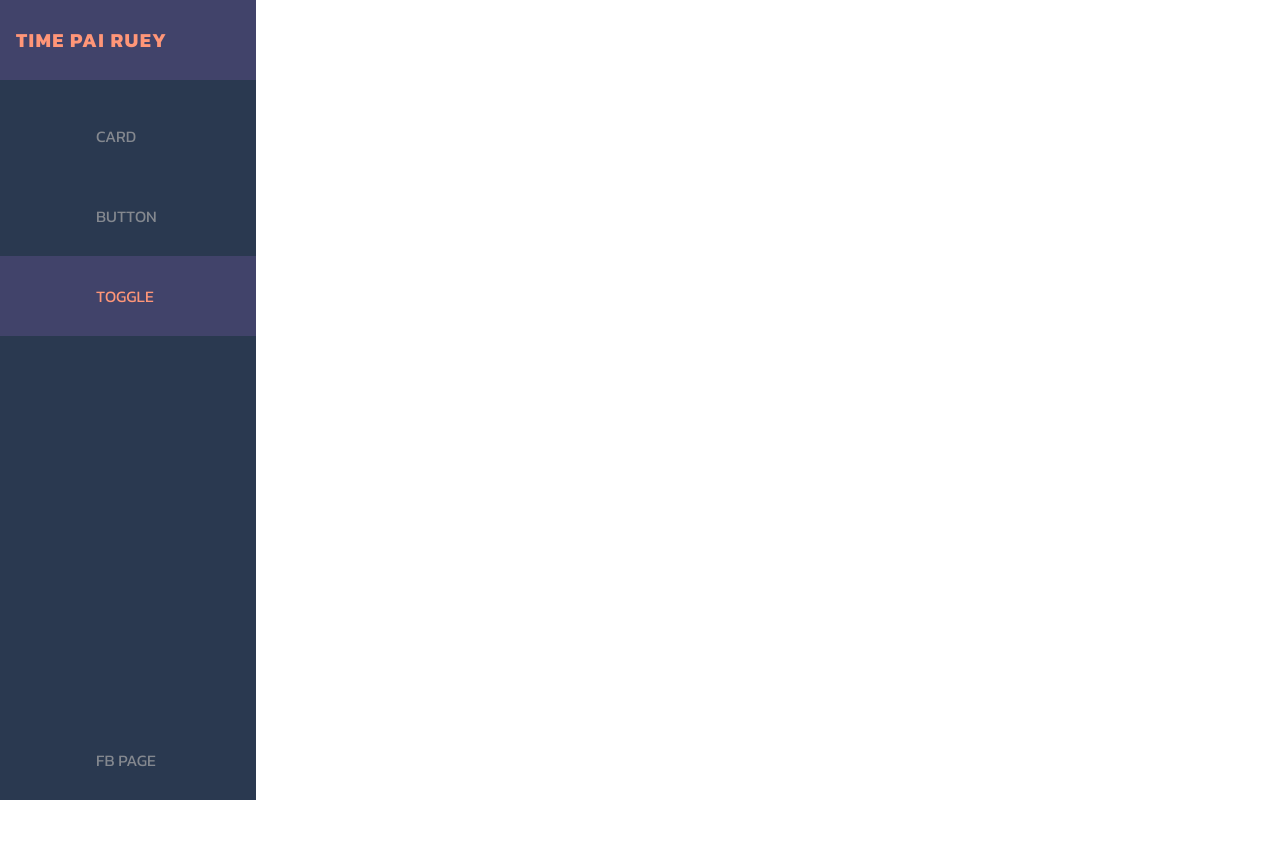
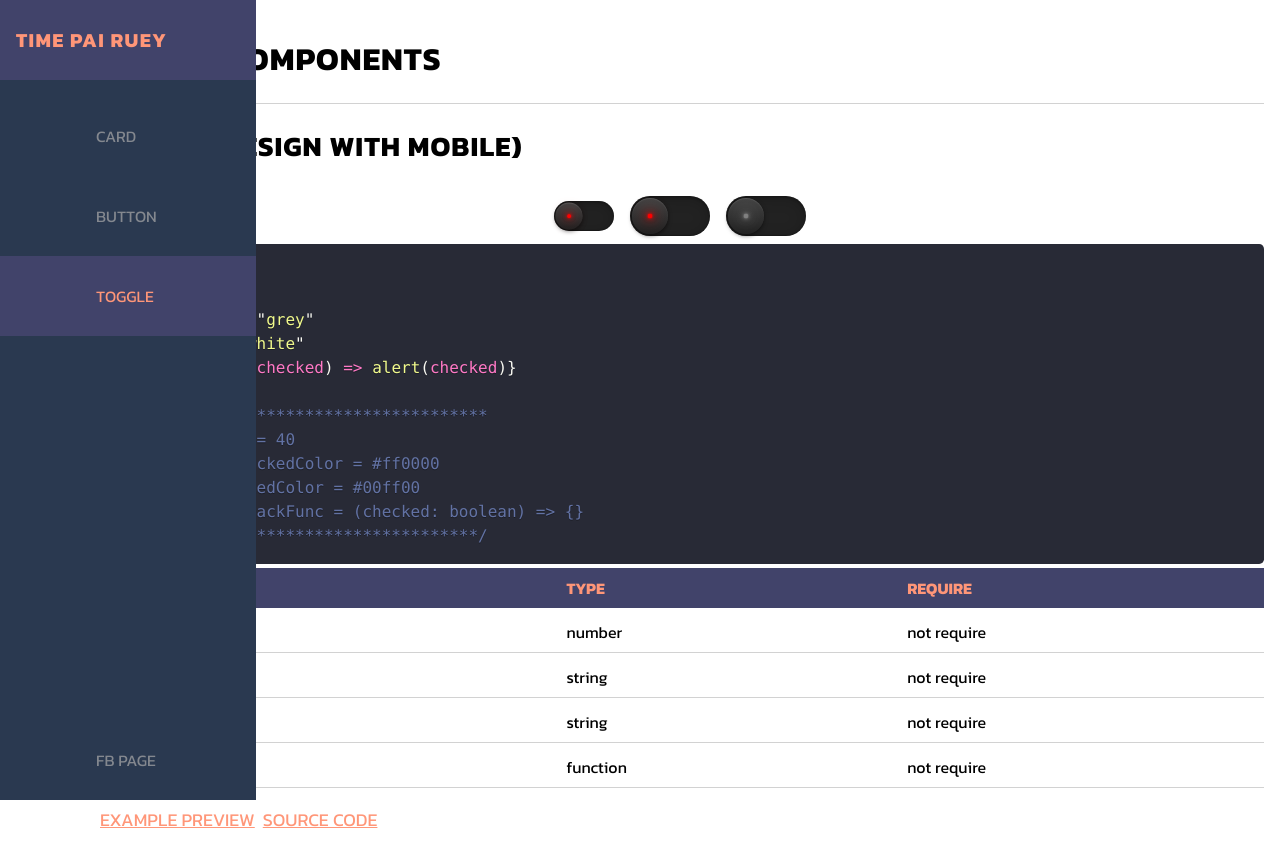
Before and after one commit to timenakrab/frontend-design, a Next.js app: page /toggle in a window 1280 px wide. Shown: the top 866 px of the page. Before the commit the page ends 832 px from the top, so only its background shows below. Built offline with nearby package versions, Linux system fonts and the light colour scheme; some icons are missing.

Commit message:
update toggle on toggle page

```diff
--- a/pages/toggle/index.tsx
+++ b/pages/toggle/index.tsx
@@ -1,7 +1,51 @@
+import Link from 'next/link';
 import { NextRouter } from 'next/router';
 import React from 'react';
+import styled from 'styled-components';
 
+import CodePreview from '../../src/CodePreview';
+import Divider from '../../src/Divider';
 import MainLayout from '../../src/MainLayout';
+import TableRequirefield from '../../src/TableRequirefield';
+import Text from '../../src/Text';
+import SwitchMobile from '../../src/toggle/SwitchMobile';
+
+const WarpToggleProduct = styled.div`
+  display: flex;
+  flex-direction: column;
+  flex-wrap: wrap;
+  margin: 16px 0px;
+  align-items: flex-start;
+`;
+const SectionToggle = styled.div`
+  width: 100%;
+  display: flex;
+  justify-content: center;
+  align-items: center;
+`;
+const SectionCode = styled.div`
+  width: 100%;
+`;
+const SectionLinkExample = styled.div`
+  display: flex;
+  margin: 16px 0px;
+  flex-wrap: wrap;
+  @media (max-width: 768px) {
+    justify-content: center;
+  }
+`;
+const LinkExample = styled.a`
+  font-size: 18px;
+  line-height: 24px;
+  font-family: 'Kanit';
+  color: #ff9678;
+  text-transform: uppercase;
+  margin: 4px;
+`;
+const WarpToggle = styled.div`
+  margin: 8px;
+`;
+const SOURCE_CODE_LINK = 'https://raw.githubusercontent.com/timenakrab/frontend-design/master';
 
 type TogglePageProps = {
   router: NextRouter;
@@ -10,7 +54,82 @@ type TogglePageProps = {
 const TogglePage = ({ router }: TogglePageProps) => {
   return (
     <MainLayout pathname={router.pathname}>
-      <p>Waiting For Update</p>
+      <Text h1 customStyles={{ textTransform: 'uppercase', letterSpacing: 1 }}>
+        toggle components
+      </Text>
+      <Divider />
+      <Text h2 customStyles={{ textTransform: 'uppercase', letterSpacing: 1 }}>
+        toggle (design with mobile)
+      </Text>
+      <WarpToggleProduct>
+        <SectionToggle>
+          <WarpToggle>
+            <SwitchMobile size={30} />
+          </WarpToggle>
+          <WarpToggle>
+            <SwitchMobile />
+          </WarpToggle>
+          <WarpToggle>
+            <SwitchMobile
+              uncheckedColor="grey"
+              checkedColor="white"
+              callbackFunc={(checked) => alert(checked)}
+            />
+          </WarpToggle>
+        </SectionToggle>
+        <SectionCode>
+          <CodePreview
+            language="tsx"
+            codeString={`
+              <SwitchMobile
+                size={60}
+                uncheckedColor="grey"
+                checkedColor="white"
+                callbackFunc={(checked) => alert(checked)}
+              />
+              /**************************************
+               * default size = 40
+               * default uncheckedColor = #ff0000
+               * default checkedColor = #00ff00
+               * default callbackFunc = (checked: boolean) => {}
+               **************************************/
+            `}
+            customStyles={{ padding: 0 }}
+          />
+          <TableRequirefield
+            body={[
+              {
+                name: 'size',
+                type: 'number',
+                require: false,
+              },
+              {
+                name: 'uncheckedColor',
+                type: 'string',
+                require: false,
+              },
+              {
+                name: 'checkedColor',
+                type: 'string',
+                require: false,
+              },
+              {
+                name: 'callbackFunc',
+                type: 'function',
+                require: false,
+              },
+            ]}
+          />
+          <SectionLinkExample>
+            <Link href="/toggle/mobile">
+              <LinkExample href="/toggle/mobile">example preview</LinkExample>
+            </Link>
+            <LinkExample href={`${SOURCE_CODE_LINK}/src/toggle/SwitchMobile.tsx`} target="_blank">
+              source code
+            </LinkExample>
+          </SectionLinkExample>
+        </SectionCode>
+      </WarpToggleProduct>
     </MainLayout>
   );
 };
```
Also changed, not shown: pages/toggle/mobile.tsx (+8 -4 lines), src/toggle/SwitchMobile.tsx (renamed from src/switch-page/SwitchMobile.tsx).
